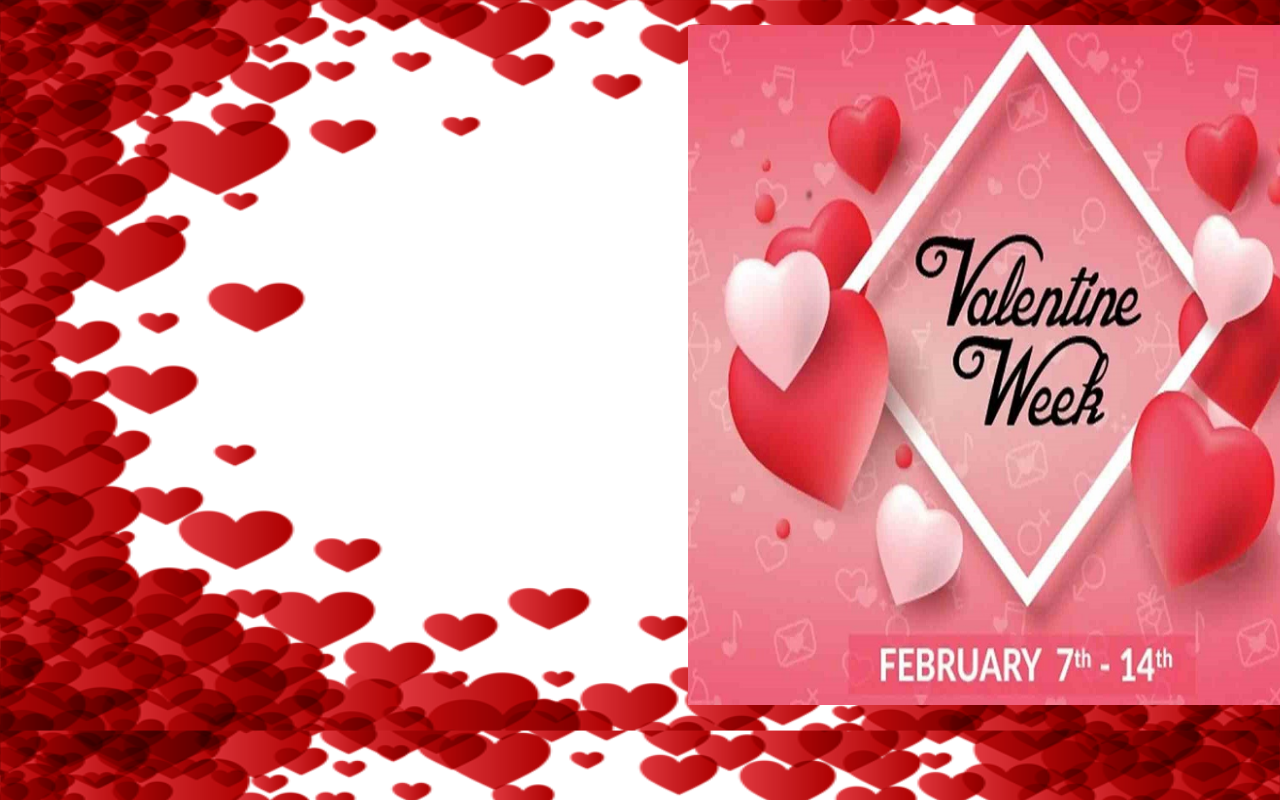
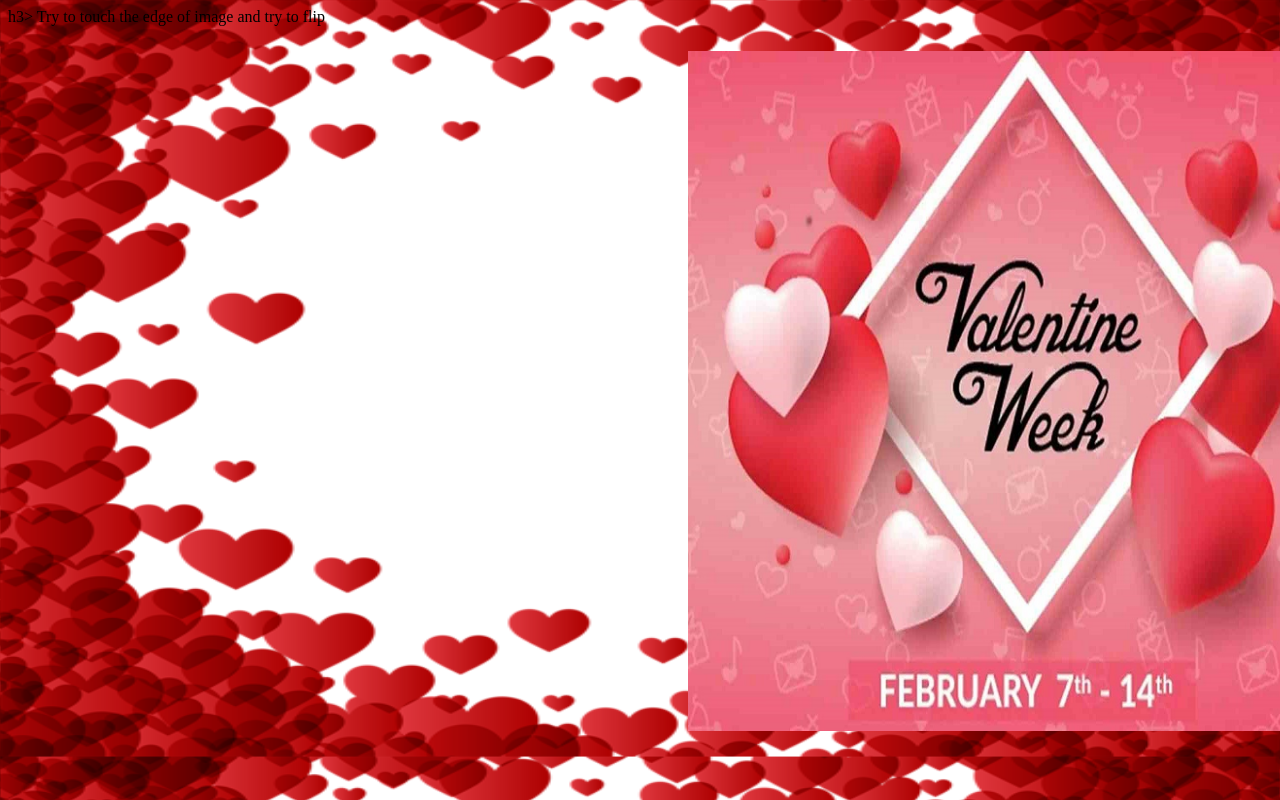
Before and after one commit to nahian01/flipbook, a plain HTML site: page index.html in a window 1280 px wide. Shown: the top 800 px of the page. Drawn offline with nearby package versions, Linux system fonts and the light colour scheme.

Commit message:
Update index.html

```diff
--- a/index.html
+++ b/index.html
@@ -2,7 +2,7 @@
 <html>
 <head>
 	<title>Valentine Book</title>
-		<meta name="viewport" content="width=device-width, initial-scale=1.0">
+
 	<style type="text/css">
 		body{
 			overflow: hidden;
@@ -17,6 +17,7 @@
 			margin:2% auto;
 		}
 	</style>
+	h3> Try to touch the edge of image and try to flip</h3>
 </head>
 <body>
 
```
